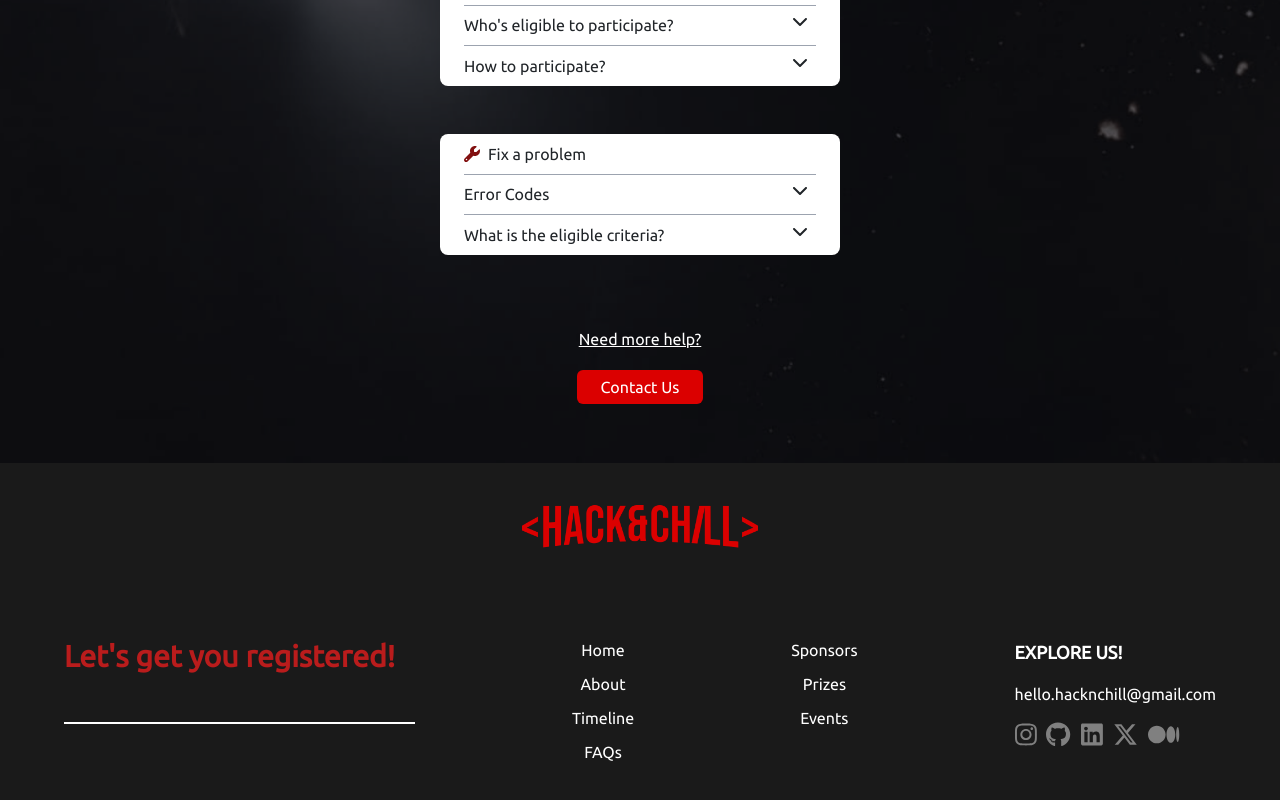
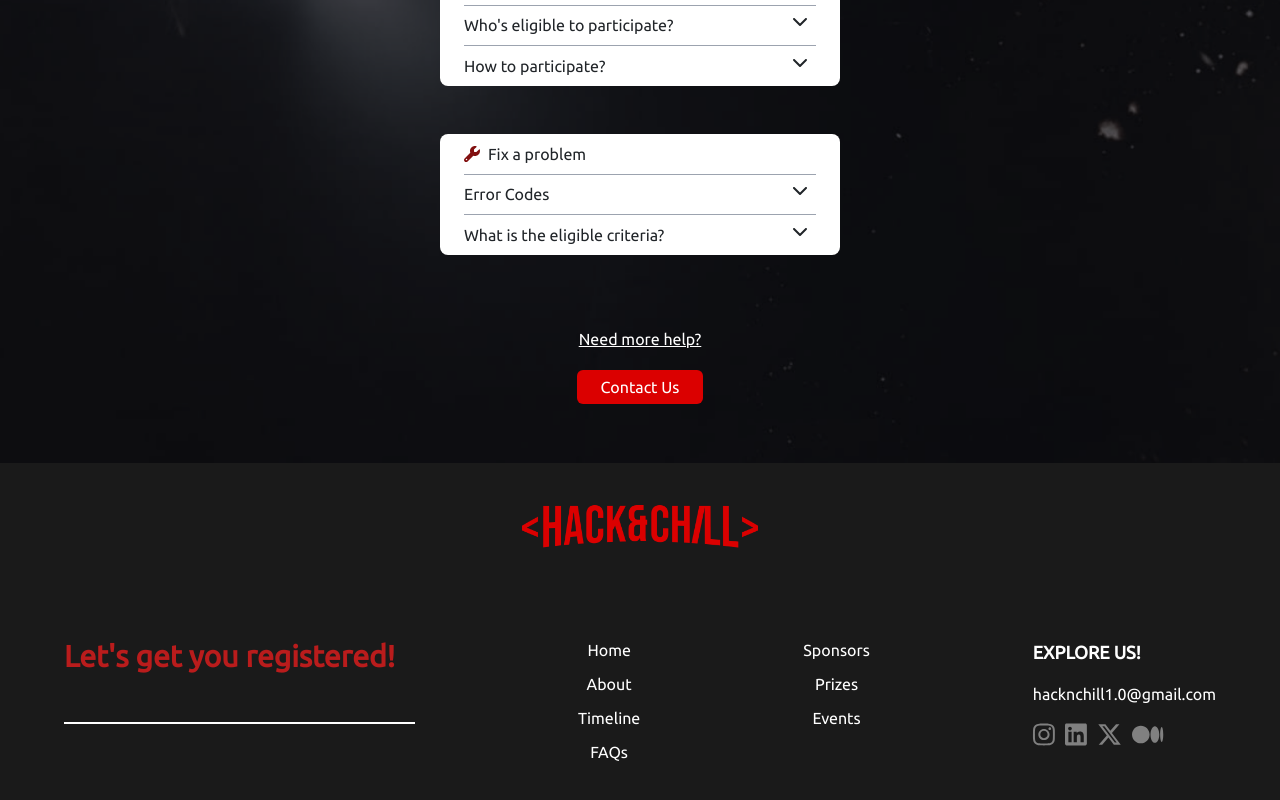
Before and after one commit to HaroonSaifi17/HackNChill, a React (Vite) app: page / in a window 1280 px wide. Shown: the part 7534-8334 px from the top of the page. Built offline with nearby package versions, Linux system fonts and the light colour scheme.

Commit message:
Footer Link Updated

```diff
--- a/src/component/footer/Footer.jsx
+++ b/src/component/footer/Footer.jsx
@@ -33,18 +33,15 @@ const Footer = () => {
         </div>
         <div className="footer-menu md:items-start md:gap-4">
           <h2 className="font-semibold text-lg">EXPLORE US!</h2>
-          <p>hello.hacknchill@gmail.com</p>
+          <a href="mailto:hacknchill1.0@gmail.com">hacknchill1.0@gmail.com</a>
           <div className="footer-icon">
-            <a href="#">
+            <a href="https://www.instagram.com/hacknchill_1.0?igsh=MWIxb2dnMGxlZ25nMQ==">
               <FontAwesomeIcon size="xl" icon={faInstagram} />
-            </a>
-            <a href="#">
-              <FontAwesomeIcon size="xl" icon={faGithub} />
             </a>
             <a href="#">
               <FontAwesomeIcon size="xl" icon={faLinkedin} />
             </a>
-            <a href="#">
+            <a href="https://x.com/GdscAdgips?t=FfjGzz9JrGp-qNlSXqv_3A&s=09">
               <FontAwesomeIcon size="xl" icon={faXTwitter} />
             </a>
             <a href="#">
--- a/src/component/sponser/Sponser.jsx
+++ b/src/component/sponser/Sponser.jsx
@@ -244,7 +244,7 @@ function Sponser({ head, id }) {
                 className="h-full bg-white w-full  translate-x-2 -translate-y-2"
               />
             </div>
-          {/* </div>
+            {/* </div>
           <div className="flex gap-4 max-md:flex-wrap items-center justify-center"> */}
             <div className="h-44 w-80 lg:w-80 lg:h-44  cursor-pointer bg-line">
               <img
```
Also changed, not shown: src/component/hero/Hero.jsx (+5 -5 lines).
